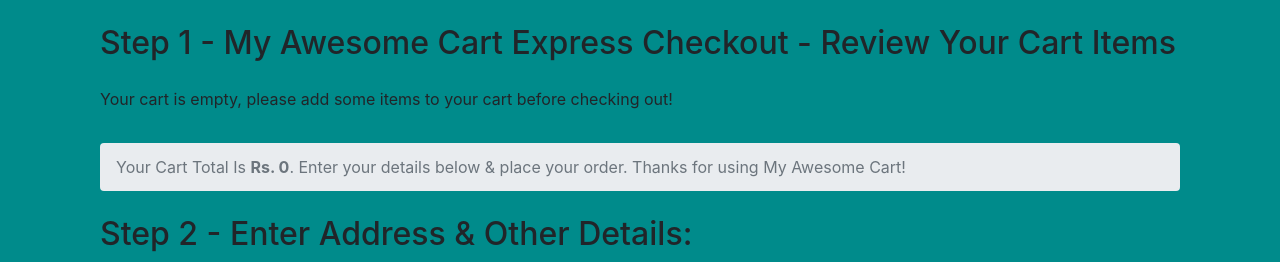
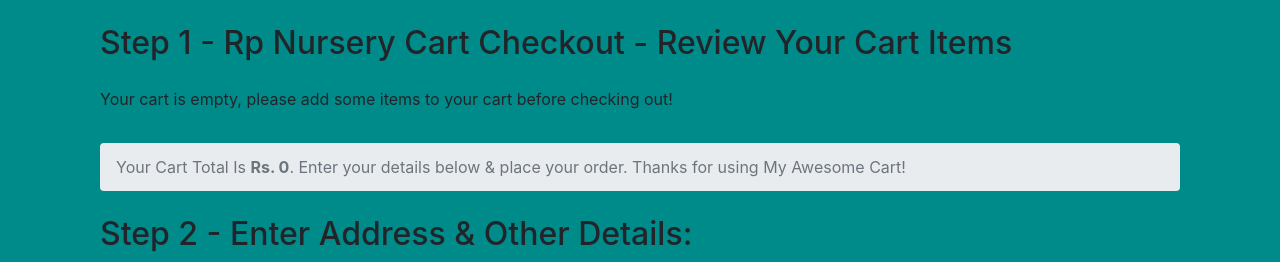
Before and after one commit to rajparmarr2308/Nursery-shop-management-system, a Django app: page /shop/checkout/ in a window 1280 px wide. Shown: the part 62-324 px from the top of the page. Run offline with Django 3.2, Linux system fonts and the light colour scheme; some libraries are stand-ins or nearby versions.

Commit message:
My second commit

```diff
--- a/shop/templates/shop/checkout.html
+++ b/shop/templates/shop/checkout.html
@@ -1,9 +1,9 @@
 {% extends 'shop/basic.html' %}
-{% block title%} Checkout - My Awesome Cart{% endblock %}
+{% block title%} Checkout - Rp Nursery Cart{% endblock %}
 {% block body %}
 <div class="container">
     <div class="col my-4">
-        <h2>Step 1 - My Awesome Cart Express Checkout - Review Your Cart Items</h2>
+        <h2>Step 1 - Rp Nursery Cart  Checkout - Review Your Cart Items</h2>
         <div class="my-4">
             <ul class="list-group" id="items">
             </ul>
--- a/shop/templates/shop/contact.html
+++ b/shop/templates/shop/contact.html
@@ -1,6 +1,6 @@
 {% extends 'shop/basic.html' %}
 
-{% block title%} Contact Us - My Awesome Cart{% endblock %}
+{% block title%} Contact Us - Rp Nursery Center{% endblock %}
 {% block body %}
 <div class="container my-3">
     <h3>Contact Us</h3>
--- a/shop/templates/shop/index.html
+++ b/shop/templates/shop/index.html
@@ -1,5 +1,5 @@
 {% extends 'shop/basic.html' %}
-{% block title%} MyAwesomeCart - Best Ecommerce Website{% endblock %}
+{% block title%}Rp Nursery Center{% endblock %}
 {% block css %}
 .col-md-3
 {
--- a/shop/templates/shop/paymentstatus.html
+++ b/shop/templates/shop/paymentstatus.html
@@ -1,5 +1,5 @@
 {% extends 'shop/basic.html' %}
-{% block title%} My Awesome Cart Tracker{% endblock %}
+{% block title%} Rp Nursery Cart Tracker{% endblock %}
 {% block body %}
 <div class="container">
     {{response}}
--- a/shop/templates/shop/prodView.html
+++ b/shop/templates/shop/prodView.html
@@ -1,6 +1,6 @@
 {% extends 'shop/basic.html' %}
 
-{% block title%} {{product.product_name}} - My Awesome Cart{% endblock %}
+{% block title%} {{product.product_name}} - Rp Nursery Center{% endblock %}
 {% block body %}
 <div class="container my-4">
     <div class="row">
```
